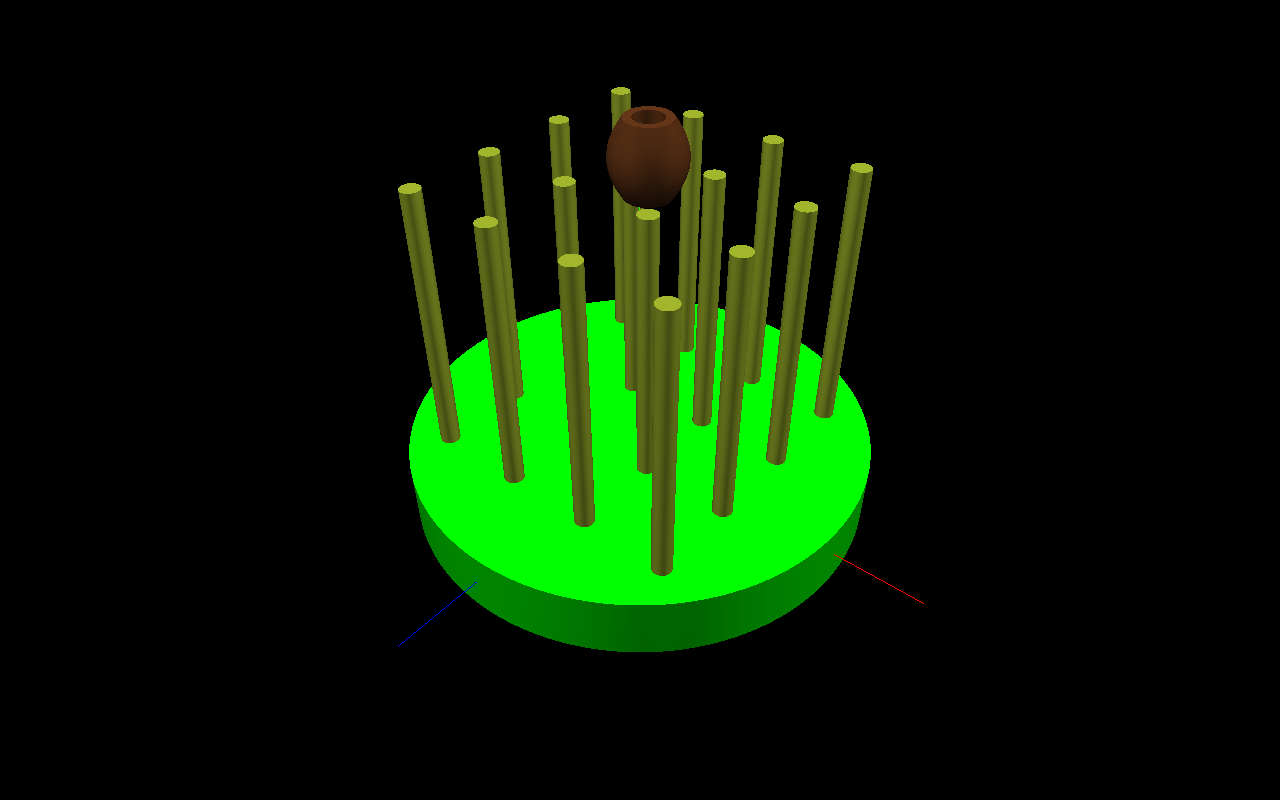
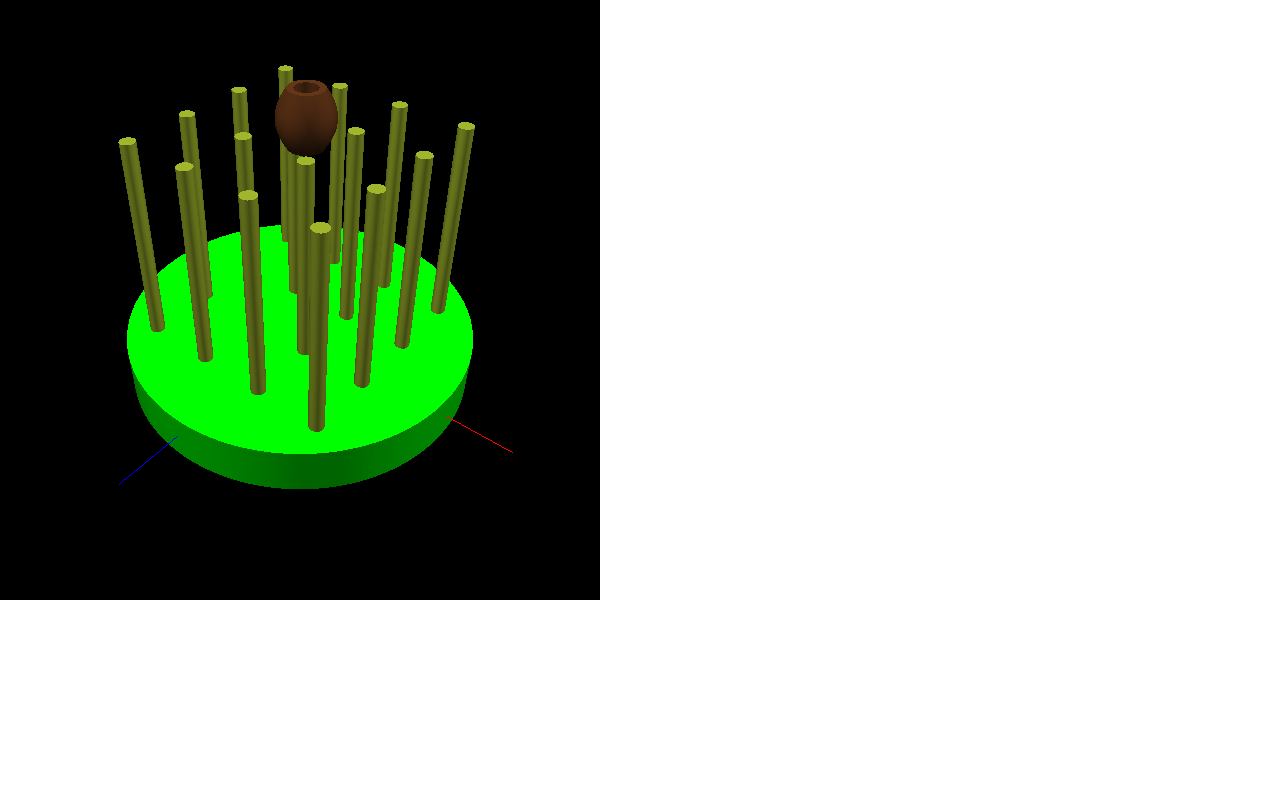
Before and after one commit to bulac3/3dNoughtsAndCrosses, a plain HTML site: page index.html in a window 1280 px wide. Drawn offline with Linux system fonts and the light colour scheme.

Commit message:
reformat to view

```diff
--- a/index.html
+++ b/index.html
@@ -10,21 +10,45 @@
 	</head>
 	<body>
         <script src="js/three.js"></script>
+        <script src="js/view.js"></script>
+        <div class="tree-js-container"></div>
 		<script>
+            'use strict';
+            var DIMENSION = 4;
+            let view = new View();
+
+            var field = [];
+            for (let i = 0; i < DIMENSION; i++) {
+                field[i] = [];
+                for (let j = 0; j < DIMENSION; j++) {
+                    field[i][j] = [];
+                    for (let k = 0; k < DIMENSION; k++) {
+                        field[i][j][k] = null;
+                    }
+                }
+            }
+
+            function clickFenceCallback() {
+
+            }
+
+            function asd(){
                 const LEFT_MOUSE_PRESSED = 1;
                 const RIGHT_MOUSE_PRESSED = 2;
                 const WHEEL_PRESSED = 4;
+                const WIDTH = 600;
+                const HEIGHT = 600;
 
                 var renderer = new THREE.WebGLRenderer();
-            renderer.setSize(window.innerWidth, window.innerHeight);
+                renderer.setSize(WIDTH, HEIGHT);
+                renderer.domElement.className = 'tree-js-canvas';
                 document.body.appendChild(renderer.domElement);
 
                 var scene = new THREE.Scene();
                 scene.position.y -= 20;
-            var camera = new THREE.PerspectiveCamera(45, window.innerWidth / window.innerHeight, 1, 500);
+                var camera = new THREE.PerspectiveCamera(45, WIDTH / HEIGHT, 1, 500);
                 camera.position.set(200, 200, 200);
                 camera.lookAt(new THREE.Vector3(0,0,0));
-            console.log(scene.position);
                 var raycaster = new THREE.Raycaster();
                 var mouse = new THREE.Vector2();
                 var INTERSECTED;
@@ -96,27 +120,27 @@
 				    }
 				    renderer.render(scene, camera);
                 }
-
-			window.addEventListener('mousemove', onMouseMove, false);
-			window.addEventListener('click', onMouseClick, false);
-			window.addEventListener('wheel', onMouseWheel, false);
+			    var canvas = document.querySelector('canvas');
+			    canvas.addEventListener('mousemove', onMouseMove, false);
+			    canvas.addEventListener('click', onMouseClick, false);
+			    canvas.addEventListener('wheel', onMouseWheel, false);
 
 			    animate();
 
 			    function onMouseMove(ev) {
-			    mouse.x = (event.clientX / window.innerWidth) * 2 - 1;
-			    mouse.y = -(event.clientY / window.innerHeight) * 2 + 1;
+			        mouse.x = (event.clientX / WIDTH) * 2 - 1;
+			        mouse.y = -(event.clientY / HEIGHT) * 2 + 1;
 
 			        if (ev.buttons & LEFT_MOUSE_PRESSED) {
-			        cam.angleRadian = (cam.angleRadian - ev.movementX / window.innerWidth * 8);
-			        cam.angleFi = Math.max(0.0000001, cam.angleFi - ev.movementY / window.innerHeight * 4);
+			            cam.angleRadian = (cam.angleRadian - ev.movementX / WIDTH * 8);
+			            cam.angleFi = Math.max(0.0000001, cam.angleFi - ev.movementY / HEIGHT * 4);
 			            cam.angleFi = Math.min(cam.angleFi, Math.PI - 0.000001);
 			        }
 			        ev.stopPropagation();
                 }
 
 			    function onMouseWheel(ev) {
-			    cam.distance = Math.max(cam.minDistance, cam.distance + ev.deltaY / window.innerHeight * 50);
+			        cam.distance = Math.max(cam.minDistance, cam.distance + ev.deltaY / HEIGHT * 50);
 			        cam.distance = Math.min(cam.distance, cam.maxDistance);
 			        ev.stopPropagation();
 			    }
@@ -162,12 +186,6 @@
                                 count: 0
                             }
                             scene.add(cylinder);
-
-                        //for (var k = 0; k < 4; k++) {
-                        //    var lathe = lathe( (i+j+k) % 2);
-                        //    lathe.position.set(startX + i * step, 20 + 20 * k, startY + j * step);
-                        //    scene.add(lathe);
-                        //}
                         }
                     }
                 }
@@ -251,6 +269,7 @@
                     scene.add(line);
                 }
 
+            }
 		</script>
 	</body>
 </html>
--- /dev/null
+++ b/js/view.js
@@ -0,0 +1,296 @@
+'use strict';
+
+const LEFT_MOUSE_PRESSED = 1;
+const RIGHT_MOUSE_PRESSED = 2;
+const WHEEL_PRESSED = 4;
+const WIDTH = 600;
+const HEIGHT = 600;
+
+class View {
+
+    get domElement() {
+        return this._domElement;
+    }
+
+    constructor(name, clickFenceCallback) {
+        this._clickFenceCallback = clickFenceCallback;
+
+        this._renderer = new THREE.WebGLRenderer();
+        this._renderer.setSize(WIDTH, HEIGHT);
+        this._renderer.domElement.className = 'tree-js-canvas';
+        var container = document.querySelector('.tree-js-container');
+        container.appendChild(this._renderer.domElement);
+        console.log("cont", container);
+        this._canvas = container.querySelector('.tree-js-canvas');
+        console.log("_canvas", this._canvas);
+
+        this._scene = new THREE.Scene();
+        this._initScene(this._scene);
+        this._coordinates(this._scene);
+
+        this._camera = new THREE.PerspectiveCamera(45, WIDTH / HEIGHT, 1, 500);
+        this._initCamera(this._camera);
+
+        this._mouse = new THREE.Vector2();
+        this._cam = {
+            angleRadian: Math.PI / 4 - 0.1,
+            angleFi: Math.PI / 4 + 0.1,
+            distance: 300,
+            minDistance: 50,
+            maxDistance: 1000,
+        };
+
+        this._raycaster = new THREE.Raycaster();
+        this._INTERSECTED = null;
+        this._userIsWhite = 0;
+        this._currentBarrel = this._addUserBarrel(this, this._userIsWhite, this._scene);
+
+        this._initRenderFrameFunction();
+        this._initCanvas(this._domElement);
+    }
+
+    _coordinates(scene) {
+        var size = 100;
+
+        var material = new THREE.LineBasicMaterial({ color: 0xff0000 });
+        var geometry = new THREE.Geometry();
+        geometry.vertices.push(new THREE.Vector3(0, 0, 0));
+        geometry.vertices.push(new THREE.Vector3(size, 0, 0));
+        var line = new THREE.Line(geometry, material);
+        scene.add(line);
+
+        var material = new THREE.LineBasicMaterial({ color: 0x00ff00 });
+        var geometry = new THREE.Geometry();
+        geometry.vertices.push(new THREE.Vector3(0, 0, 0));
+        geometry.vertices.push(new THREE.Vector3(0, size, 0));
+        var line = new THREE.Line(geometry, material);
+        scene.add(line);
+
+        var material = new THREE.LineBasicMaterial({ color: 0x0000ff });
+        var geometry = new THREE.Geometry();
+        geometry.vertices.push(new THREE.Vector3(0, 0, 0));
+        geometry.vertices.push(new THREE.Vector3(0, 0, size));
+        var line = new THREE.Line(geometry, material);
+        scene.add(line);
+    }
+
+    _initScene(scene) {
+        scene.position.y -= 20;
+
+        var light1 = new THREE.PointLight(0xffffff, 0.5, 0, 2);
+        light1.position.set(500, 500, 500);
+        scene.add(light1);
+
+        var light2 = new THREE.PointLight(0xffffff, 0.5, 0, 2);
+        light2.position.set(-500, 500, 500);
+        scene.add(light2);
+
+        var light2 = new THREE.PointLight(0xffffff, 0.5, 0, 2);
+        light2.position.set(-500, 500, -500);
+        scene.add(light2);
+
+        var light2 = new THREE.PointLight(0xffffff, 0.5, 0, 2);
+        light2.position.set(500, 500, -500);
+        scene.add(light2);
+
+        this._bottom(scene);
+        this._fence(scene);
+    }
+
+    _bottom(scene) {
+        var geometry = new THREE.CylinderGeometry(72, 72, 20, 200);
+        var material = new THREE.MeshLambertMaterial({ color: 0x00ff00 });
+        var cylinder = new THREE.Mesh(geometry, material);
+        cylinder.position.x = 0;
+        cylinder.position.z = 0;
+        scene.add(cylinder);
+    }
+
+    _fence(scene) {
+        var diameter = 3;
+        var height = 85;
+        var centX = 0;
+        var centY = 0;
+        var step = 28;
+
+        var geometry = new THREE.CylinderGeometry(diameter, diameter, height, 100);
+
+        var startX = centX - 1.5 * step;
+        var startY = centY - 1.5 * step;
+
+        for (var i = 0; i < 4; i++) {
+            for (var j = 0; j < 4; j++) {
+                var material = new THREE.MeshLambertMaterial({ color: 0xA2B72C });
+                let cylinder = new THREE.Mesh(geometry, material);
+                cylinder.position.x = startX + i * step;
+                cylinder.position.z = startY + j * step;
+                cylinder.position.y = height / 2 + 10;
+                cylinder.userData = {
+                    type: "fence",
+                    id: i * 4 + j,
+                    i: i,
+                    j: j,
+                    x: cylinder.position.x,
+                    z: cylinder.position.z,
+                    count: 0
+                }
+                scene.add(cylinder);
+            }
+        }
+    }
+
+    _initCamera(camera) {
+        camera.position.set(200, 200, 200);
+        camera.lookAt(new THREE.Vector3(0, 0, 0));
+    }
+
+    _initRenderFrameFunction() {
+        let camera = this._camera;
+        let cam = this._cam;
+        let scene = this._scene;
+        let renderer = this._renderer;
+        let self = this;
+
+        var renderFunction = function renderFrame() {
+            requestAnimationFrame(renderFrame);
+
+            camera.position.x = cam.distance * Math.sin(cam.angleFi) * Math.sin(cam.angleRadian);
+            camera.position.y = cam.distance * Math.cos(cam.angleFi);
+            camera.position.z = cam.distance * Math.sin(cam.angleFi) * Math.cos(cam.angleRadian);
+            camera.lookAt(new THREE.Vector3(0, 0, 0));
+
+            self._raycaster.setFromCamera(self._mouse, self._camera);
+            var intersects = self._raycaster.intersectObjects(self._scene.children);
+            if (intersects.length > 0) {
+                if ((self._INTERSECTED != intersects[0].object)) {
+                    self._INTERSECTED = intersects[0].object;
+                    if (self._INTERSECTED.userData && self._INTERSECTED.userData.type == "fence") {
+                        self._currentBarrel.position.x = self._INTERSECTED.userData.x;
+                        self._currentBarrel.position.z = self._INTERSECTED.userData.z;
+                    }
+                }
+            } else {
+                if (self._INTERSECTED && (typeof self._INTERSECTED.material.emissive != 'undefined'))
+                    self._INTERSECTED.material.emissive.setHex(self._INTERSECTED.currentHex);
+                self._INTERSECTED = null;
+            }
+            renderer.render(scene, self._camera);
+        }
+
+        renderFunction();
+    }
+
+    _initCanvas() {
+        this._renderer.render(this._scene, this._camera);
+        this._initCameraMovement();
+        this._initWheelScale();
+        this._initFenceClickEvent();
+    }
+
+    _initCameraMovement() {
+        var mouse = this._mouse;
+        var cam = this._cam;
+
+        var onMouseMove = function (event) {
+
+            mouse.x = (event.clientX / WIDTH) * 2 - 1;
+            mouse.y = -(event.clientY / HEIGHT) * 2 + 1;
+
+            if (event.buttons & LEFT_MOUSE_PRESSED) {
+                cam.angleRadian = (cam.angleRadian - event.movementX / WIDTH * 8);
+                cam.angleFi = Math.max(0.0000001, cam.angleFi - event.movementY / HEIGHT * 4);
+                cam.angleFi = Math.min(cam.angleFi, Math.PI - 0.000001);
+            }
+            event.stopPropagation();
+        }
+        this._canvas.addEventListener('mousemove', onMouseMove, false);
+    }
+
+    _initWheelScale() {
+        var cam = this._cam;
+
+        var onMouseWheel = function (event) {
+            cam.distance = Math.max(cam.minDistance, cam.distance + event.deltaY / HEIGHT * 50);
+            cam.distance = Math.min(cam.distance, cam.maxDistance);
+            event.stopPropagation();
+        }
+        this._canvas.addEventListener('wheel', onMouseWheel, false);
+    }
+
+    _initFenceClickEvent() {
+        var self = this;
+        var mouseDownTimestamp = 0;
+
+        var onMouseDown = function (event) {
+            mouseDownTimestamp = event.timeStamp;
+        }
+        this._canvas.addEventListener('mousedown', onMouseDown, false);
+
+        var onMouseClick = function (event) {
+            var clickTimeMs = event.timeStamp - mouseDownTimestamp;
+            if (self._INTERSECTED && self._INTERSECTED.userData && self._INTERSECTED.userData.type == "fence"
+                && clickTimeMs < 300) {
+                //self.this._clickFenceCallback(i, j);
+                if (self._INTERSECTED.userData.count < 4) {
+                    self._currentBarrel.position.y = 20 + 20 * self._INTERSECTED.userData.count;
+                    self._INTERSECTED.userData.count++;
+                    self._userIsWhite = (self._userIsWhite + 1) % 2;
+
+                    self._currentBarrel = self._addUserBarrel(self, self._userIsWhite, self._scene);
+                    self._currentBarrel.position.x = self._INTERSECTED.userData.x;
+                    self._currentBarrel.position.z = self._INTERSECTED.userData.z;
+                }
+            }
+            event.stopPropagation();
+        }
+        this._canvas.addEventListener('click', onMouseClick, false);
+    }
+
+    _addUserBarrel(self, isWhite, scene) {
+        var barrel = self._createBarrel(isWhite);
+        barrel.position.y = 110;
+        scene.add(barrel);
+        return barrel;
+    }
+
+    _createBarrel(isWhite) {
+        var material = new THREE.MeshLambertMaterial(isWhite ? { color: 0xffff00 } : { color: 0x6B3A19 });
+        var singleGeometry = new THREE.Geometry();
+
+        var points = [];
+        for (var i = -10; i <= 10; i++) {
+            points.push(new THREE.Vector2(Math.sin(i * 0.09 - Math.PI / 2) * 10, i));
+        }
+        var geometry = new THREE.LatheGeometry(points, 60);
+        var mesh = new THREE.Mesh(geometry, material);
+        singleGeometry.merge(mesh.geometry, mesh.matrix);
+
+        points = [];
+        points.push(new THREE.Vector2(4, 1));
+        points.push(new THREE.Vector2(4 + 2.216, 1));
+        var geometry1 = new THREE.LatheGeometry(points, 60);
+        var up = new THREE.Mesh(geometry1, material);
+        up.position.y = 11;
+        up.rotateX(Math.PI);
+        up.updateMatrix();
+        singleGeometry.merge(up.geometry, up.matrix);
+
+        var down = new THREE.Mesh(geometry1, material);
+        down.position.y = -11;
+        down.updateMatrix();
+        singleGeometry.merge(down.geometry, down.matrix);
+
+
+        points = [];
+        points.push(new THREE.Vector2(4, 10));
+        points.push(new THREE.Vector2(4, -10));
+        var geometry = new THREE.LatheGeometry(points, 60);
+        var cylMesh = new THREE.Mesh(geometry, material);
+        singleGeometry.merge(cylMesh.geometry, cylMesh.matrix);
+
+        return new THREE.Mesh(singleGeometry, material);
+    }
+
+
+
+}
```
Lines whose indentation alone changed are shown as unchanged.
